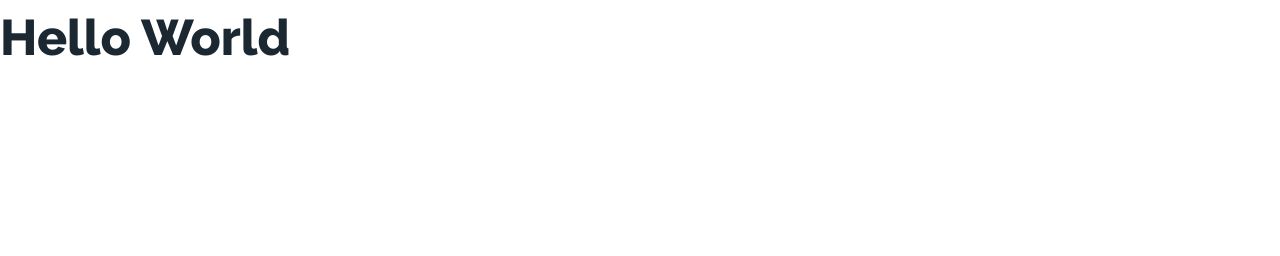
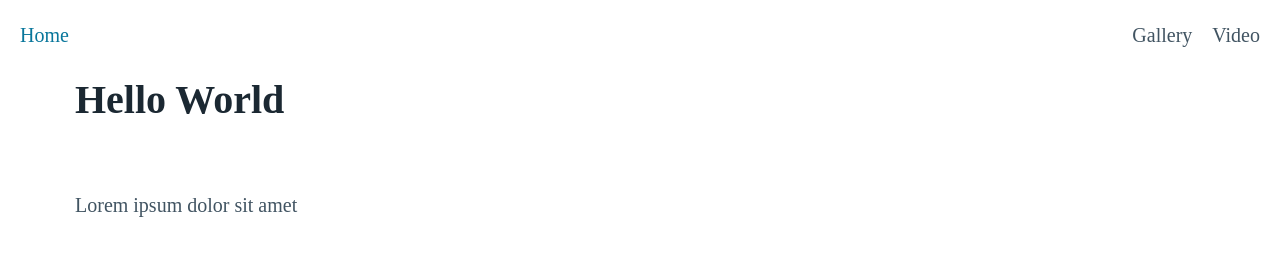
Before and after one commit to jjjjonathan/jonathanlandon.me, a Gatsby site: page / in a window 1280 px wide. Built offline with nearby package versions, Linux system fonts and the light colour scheme; Gatsby itself is replaced by a stand-in of ours.

Commit message:
Typography updates

```diff
--- a/gatsby-browser.ts
+++ b/gatsby-browser.ts
@@ -1,3 +1,2 @@
-import '@fontsource/open-sans/400.css';
-import '@fontsource/open-sans/600.css';
-import '@fontsource/raleway/800.css';
+import '@fontsource/roboto-flex/400.css';
+import '@fontsource/roboto-flex/variable-full.css';
--- a/gatsby-config.ts
+++ b/gatsby-config.ts
@@ -25,7 +25,8 @@
         path: './src/images/',
       },
       __key: 'images',
-    },
+      // eslint-disable-next-line @typescript-eslint/no-explicit-any
+    } as any,
   ],
 };
 
--- a/package.json
+++ b/package.json
@@ -13,8 +13,7 @@
     "lint": "eslint . --ext .js,.jsx,.ts,.tsx"
   },
   "dependencies": {
-    "@fontsource/open-sans": "^4.5.8",
-    "@fontsource/raleway": "^4.5.8",
+    "@fontsource/roboto-flex": "^4.5.0",
     "@picocss/pico": "^1.5.0",
     "babel-plugin-styled-components": "^2.0.7",
     "gatsby": "^4.13.1",
--- a/src/components/Layout.tsx
+++ b/src/components/Layout.tsx
@@ -1,7 +1,7 @@
 import React from 'react';
 import { Helmet } from 'react-helmet';
 import GlobalStyle from '../styles/global';
-import '@picocss/pico/css/pico.min.css';
+import Navbar from './Navbar';
 
 type Props = {
   children: React.ReactNode;
@@ -13,7 +13,8 @@
       <title>Jonathan Landon</title>
     </Helmet>
     <GlobalStyle />
-    <main>{children}</main>
+    <Navbar />
+    <main className="container">{children}</main>
   </>
 );
 
--- /dev/null
+++ b/src/components/Navbar.tsx
@@ -0,0 +1,18 @@
+import { Link } from 'gatsby';
+import React from 'react';
+
+const Navbar = () => (
+  <nav className="container-fluid">
+    <ul>
+      <li>
+        <Link to="/">Home</Link>
+      </li>
+    </ul>
+    <ul>
+      <li>Gallery</li>
+      <li>Video</li>
+    </ul>
+  </nav>
+);
+
+export default Navbar;
--- a/src/pages/index.tsx
+++ b/src/pages/index.tsx
@@ -4,6 +4,7 @@
 const IndexPage = () => (
   <Layout>
     <h1>Hello World</h1>
+    <p>Lorem ipsum dolor sit amet</p>
   </Layout>
 );
 
--- a/src/styles/global.ts
+++ b/src/styles/global.ts
@@ -1,52 +1,18 @@
 import { createGlobalStyle } from 'styled-components';
+import '@picocss/pico/css/pico.min.css';
 
 const GlobalStyle = createGlobalStyle`
   :root {
-    --font-family: "Open Sans", sans-serif;
+    --font-family: "Roboto Flex", sans-serif;
+    --font-weight: 400;
   }
 
-  h1,
-  h2,
-  h3,
-  h4,
-  h5,
-  h6 {
-    --font-family: "Raleway", sans-serif;
-    --font-weight: 800;
+  @supports (font-variation-settings: normal) {
+  :root {
+    --font-family: "Roboto FlexVariable";
+    font-variation-settings: "wdth" 100, "wght" 400, "opsz" 144;
   }
-
-  h1 {
-    --font-size: 2.5rem;
-    --typography-spacing-vertical: 2.5rem;
-  }
-
-  h2 {
-    --font-size: 2rem;
-    --typography-spacing-vertical: 2rem;
-  }
-
-  h3 {
-    --font-size: 1.75rem;
-    --typography-spacing-vertical: 1.75rem;
-  }
-
-  h4 {
-    --font-size: 1.5rem;
-    --typography-spacing-vertical: 1.5rem;
-  }
-
-  h5 {
-    --font-size: 1.25rem;
-    --typography-spacing-vertical: 1.25rem;
-  }
-
-  button,
-  input[type=submit],
-  input[type=reset],
-  input[type=button],
-  a[role=button] {
-    --font-weight: 600;
-  }
+}
 `;
 
 export default GlobalStyle;
```
Also changed, not shown: 1 other file.
